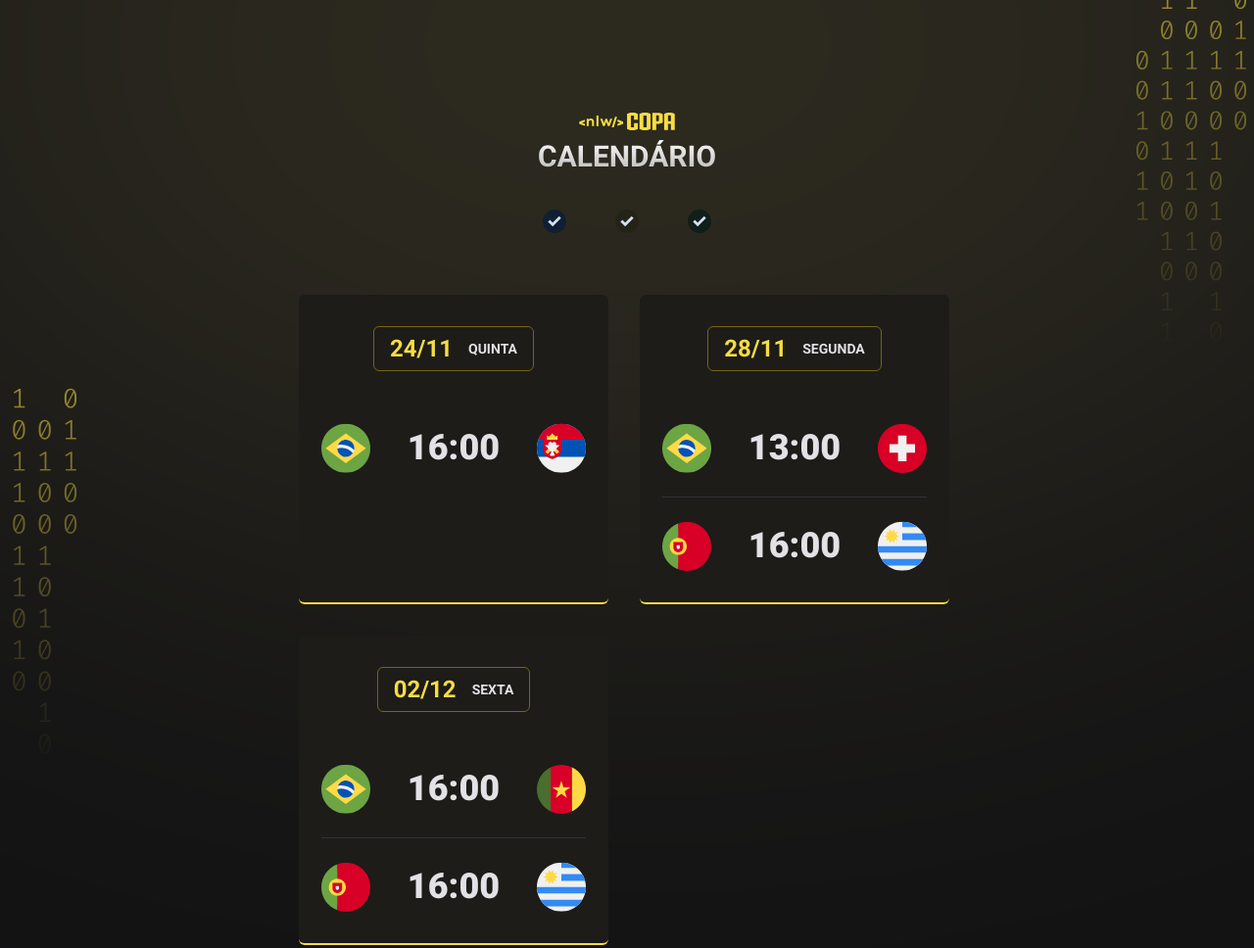
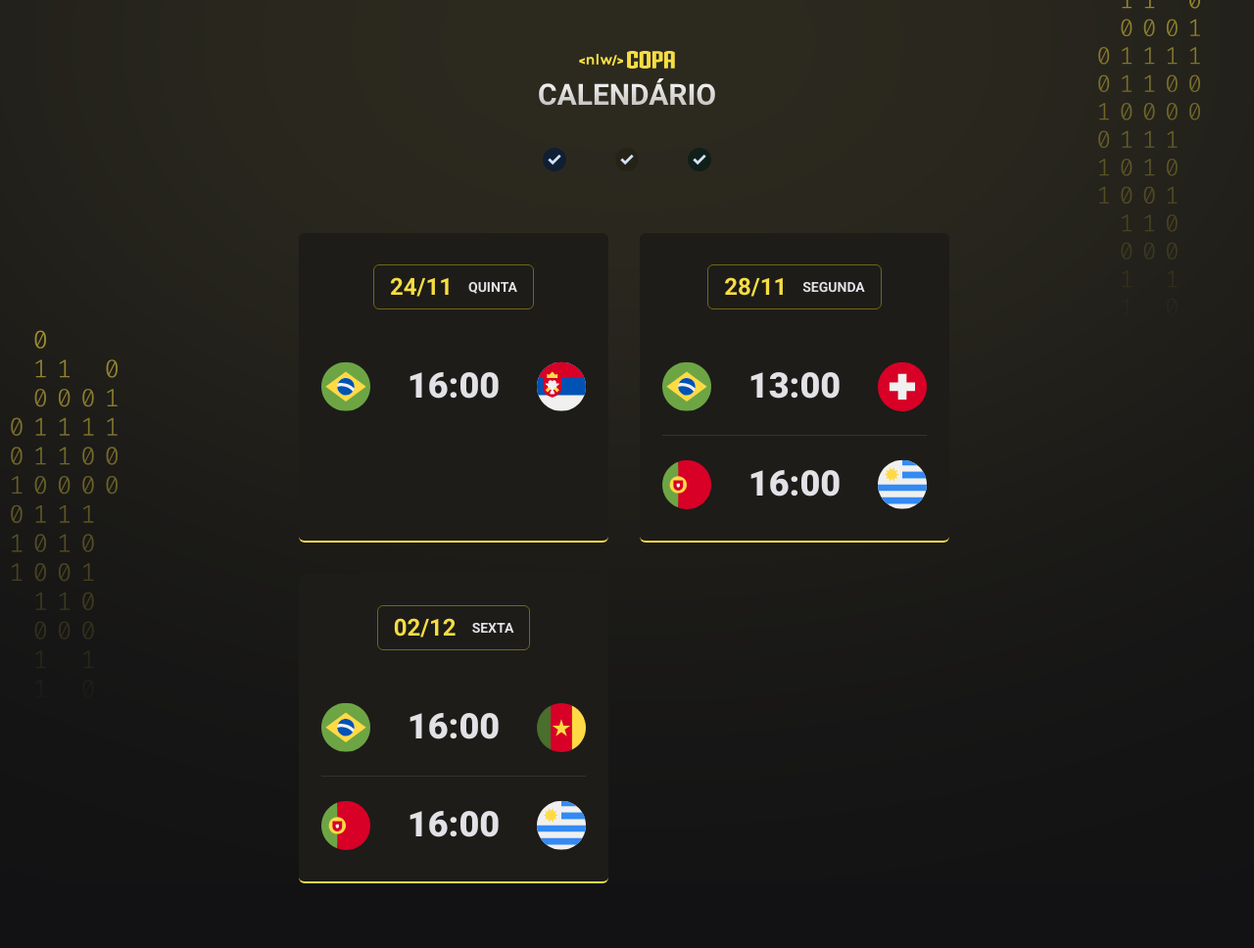
Before and after one commit to LucasGarc/nlw-10-copa, a plain HTML site: page index.html in a window 1280 px wide. Shown: the whole page at 98% size. After the commit the page ends 902 px from the top, so only its background shows below. Drawn offline with Linux system fonts and the light colour scheme.

Commit message:
adjust padding in ID #app

```diff
--- a/style.css
+++ b/style.css
@@ -40,11 +40,11 @@ body * {
 #app {
   width: fit-content;
   margin: auto;
-  padding: 52px 52px;
+  padding-top: 52px;
 }
 
 header {
-  margin: 63px;
+  padding-bottom: 63px;
   text-align: center;
 }
 header .iconColors {
```
